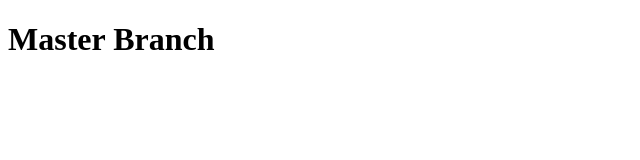
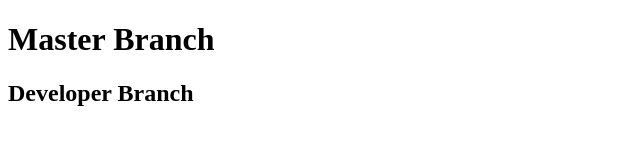
Before and after one commit to NATHAN-GEE/teamGit, a plain HTML site: page index.html in a window 1280 px wide. Shown: the whole page, without its empty margins (0-640 px from the left). Drawn offline with Linux system fonts and the light colour scheme.

Commit message:
pushing deployment branch

```diff
--- a/index.html
+++ b/index.html
@@ -8,5 +8,6 @@
 </head>
 <body>
         <h1>Master Branch</h1>
+        <h2>Developer Branch</h2>
 </body>
 </html>
```
